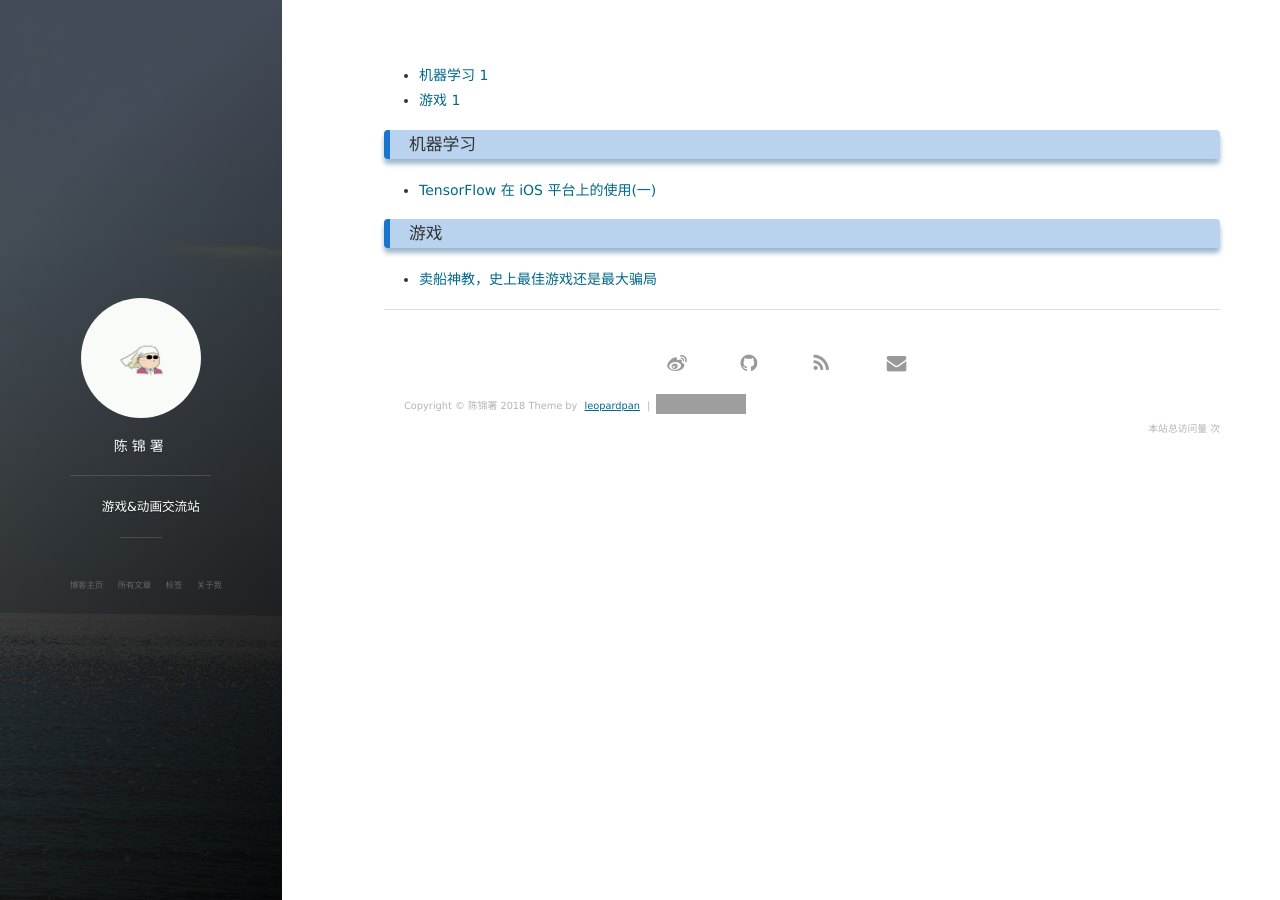
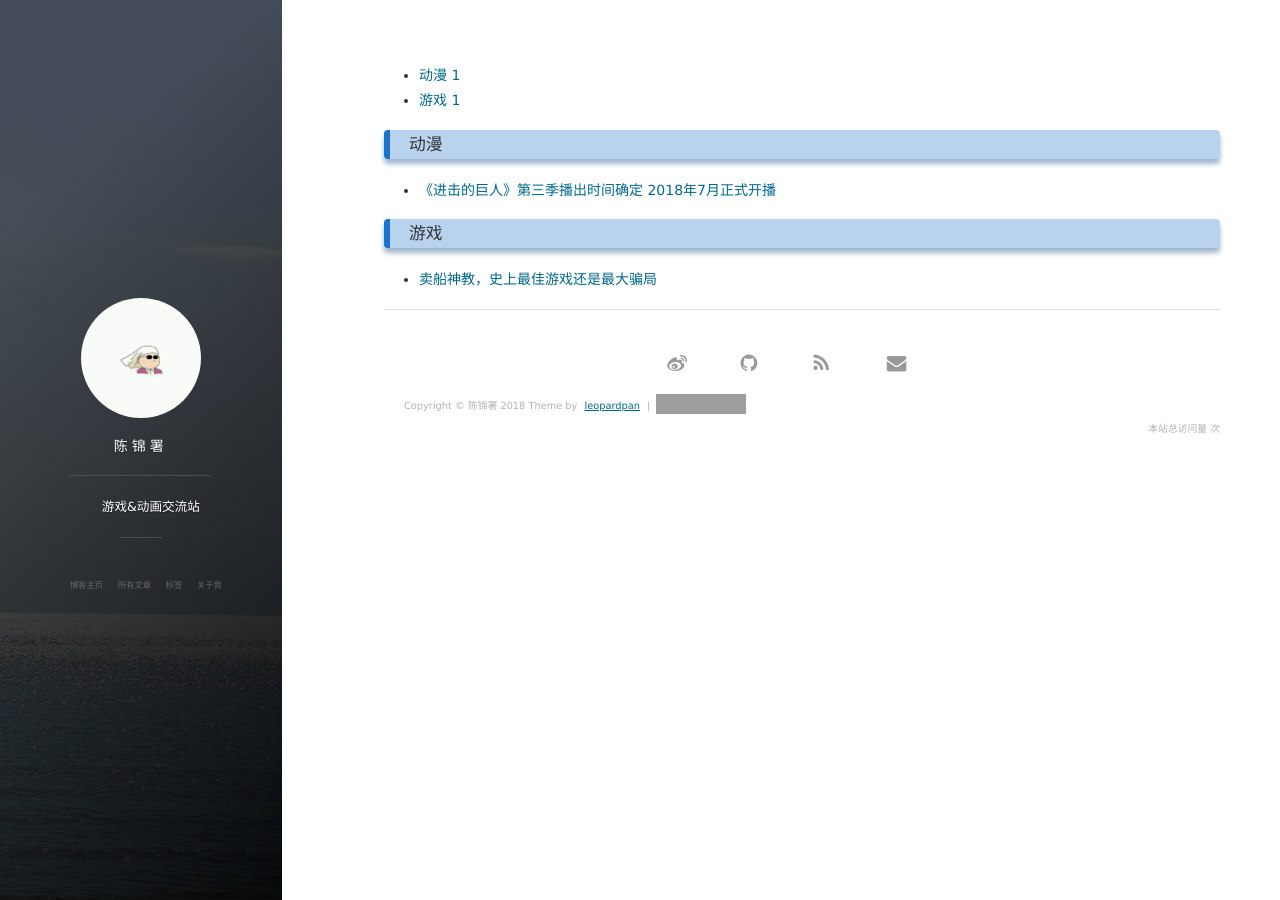
Before and after one commit to chenjinshu123/Chenjinshu123.github.io, a Jekyll site: the page built from tags.html, in a window 1280 px wide. Built offline with Jekyll 4.4.1, drawn with Linux system fonts in a browser that asks for light colours; nearby versions of some CDN libraries; comment, search, counter and statistics services are not loaded; part of the change alters nothing that is shown; grey boxes are pictures that could not be loaded.

Commit message:
Update 2016-11-03-TensorFlowOniOSUse1.md

````diff
--- a/_posts/2016-11-03-TensorFlowOniOSUse1.md
+++ b/_posts/2016-11-03-TensorFlowOniOSUse1.md
@@ -1,58 +1,9 @@
 ---
 layout: post
-title: TensorFlow 在 iOS 平台上的使用(一)
-date: 2016-11-03
-tags: 机器学习
+title: 《进击的巨人》第三季播出时间确定 2018年7月正式开播
+date: 2017-10-29
+tags: 动漫
 ---
-
-　　距离上次使用 TensorFlow 在iOS平台上做的小 Demo，已经过了四个月了，今天忽然想再看看,发现 Demo 已经不见了，我只能从头在编一次，这次发现编译 iOS 库，简单多了。
-
-　　tensorflow [下载地址](https://github.com/tensorflow/tensorflow/archive/master.zip)，tensorflow 最近提交的时间：2016-11-03，commit：`7b7c02de56e013482b5fe5ab05e576dc98fe5742` 。
-
-
-　　下载完成后打开文件，找到目录 `tensorflow-master/tensorflow/contrib/ios_examples` 你会发现目录下有三个项目和一个 README.md 。
-
+  此前官方曾宣布，TV动画《进击的巨人》第三季2018年4月开播，不过很显然，第三季跳票了，今天官方又放出消息称第三季7月放送开始。
+<img src="/images/posts/Xcode8/111.png" height="300" width="600">
 ```
-benchmark 、 camera 、 simple 、README.md
-
-```
-
-### 如果你发现项目无法运行，请看这里
-
-　　对于任何项目我们首先打开的应该是 README.md ，里面一般情况都会有介绍如何使用这个项目，tensorflow 也不会例外。README 开头就说了，这个目录里有如何在 iOS 平台上使用 tensorflow 的例子，但是需要注意几点：
-
-* 你的 Xcode 版本必须是 7.3 或更高版本，并且有安装 command-line 工具 。
-* 项目(Examples) 里必须包含一个静态库：`libtensorflow-core.a` 。
-* 下载 [Inception v1](https://storage.googleapis.com/download.tensorflow.org/models/inception5h.zip)，解压后将 label 和 graph 放在 simple 和 camera 的项目中。
-
-### camera 项目的使用
-
-　　camera 项目在 tensorflow-master/tensorflow/contrib/ios_examples 目录下，如果你是直接打开 camera 项目，编译你会发现报错缺少 imagenet_comp_graph_label_strings.txt 和 tensorflow_inception_graph.pb 两个文件，这两个文件上面已经说到了下载 [Inception v1](https://storage.googleapis.com/download.tensorflow.org/models/inception5h.zip) 解压得到。现在还差 静态库：`libtensorflow-core.a` ，这个需要我们自己编译。
-
-#### 编译静态库：libtensorflow-core.a
-
-进入目录：tensorflow-master/tensorflow/contrib/makefile，你可以看到一大堆 .sh 结尾的文件，找到 build_all_ios.sh ，Mac 上可以直接在 termina（终端）上运行命令编译
-
-```
-$ sh build_all_ios.sh
-```
-
-这个编译的过程是很漫长的，一般在一个小时左右。也有可能你在编译的过程中会遇到问题，这次我只遇到一个问题：
-
-```
-configure.ac:30: error: required file 'build-aux/ltmain.sh' not found
-configure.ac:24: installing 'build-aux/missing'
-Makefile.am: installing 'build-aux/depcomp'
-parallel-tests: installing 'build-aux/test-driver'
-autoreconf: automake failed with exit status: 1
-
-```
-
-解决方法是：先卸载 libtool 在重新安装，`brew uninstall libtool` && `brew install libtool`
-
-如果你还遇到了其它问题，可以看看我之前的一片文章 [iOS开发迎来机器学习的春天---TensorFlow](http://baixin.io/2016/07/iOSMachineLearning_TensorFlow/) ，或者是直接去 tensorflow 的 [Issues](https://github.com/tensorflow/tensorflow/issues) 里面找。
-
-一个小时后。。。　如果编译没出问题，你可以在目录　`tensorflow-master/tensorflow/contrib/makefile／gen/lib` 下找到一个静态库：`libtensorflow-core.a` ，把这个静态库拷贝到 camera 项目中，然后编译运行。
-
-<br>
-转载请注明：[潘柏信的博客](http://baixin) » [点击阅读原文]()
````
